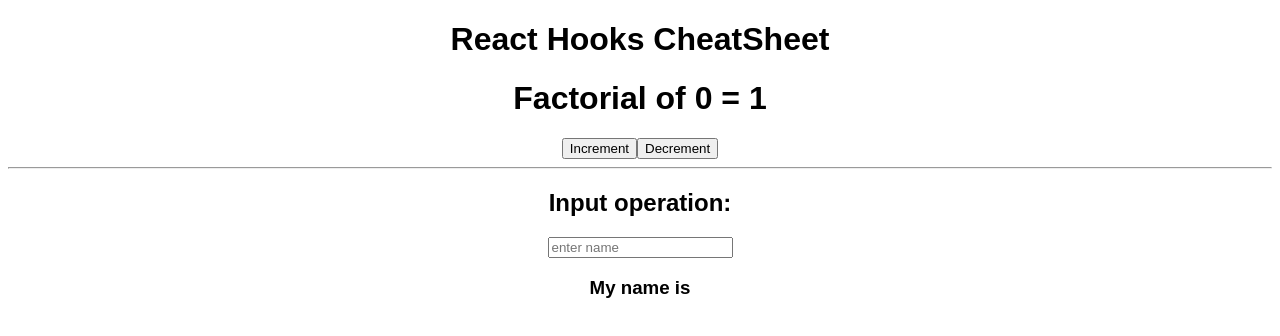
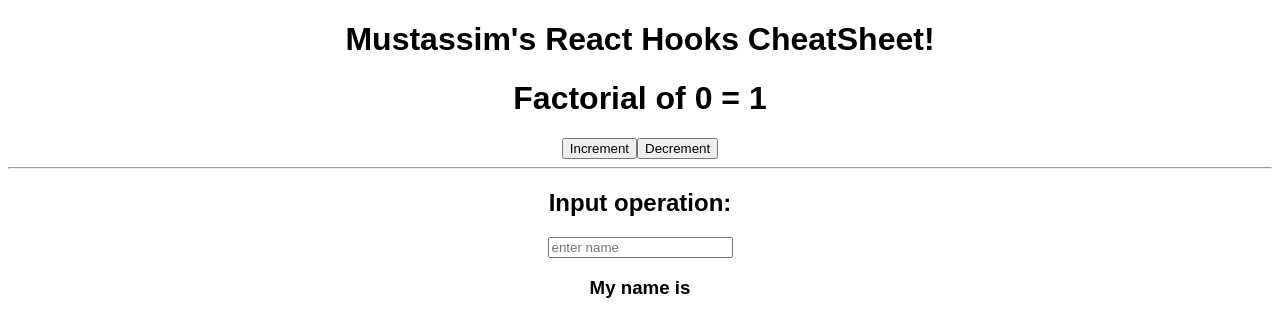
Before and after one commit to syedmustassim/React-Hooks-CheatSheet, a React (Create React App) app: page / in a window 1280 px wide. Shown: the top 336 px of the page. Built offline with nearby package versions, Linux system fonts and the light colour scheme.

Commit message:
feat: home page

```diff
--- a/src/App.js
+++ b/src/App.js
@@ -1,3 +1,4 @@
+import Home from "./Home";
 import "./styles.css";
 import UseMemoOne from "./useMemo/UseMemoOne";
 import RandomNumberGenerator from "./useRef/RandomNumberCounter";
@@ -8,7 +9,7 @@
 export default function App() {
   return (
     <div className="App">
-      <h1>React Hooks CheatSheet</h1>
+      <Home/>
       {/* <UseRefHook />
       <RandomNumberGenerator />
       <RenderCount/> */}
--- /dev/null
+++ b/src/Home.js
@@ -0,0 +1,9 @@
+const Home = () => {
+    return(
+        <div>
+            <h1> Mustassim's React Hooks CheatSheet! </h1>
+        </div>
+    )
+}
+
+export default Home;
```
